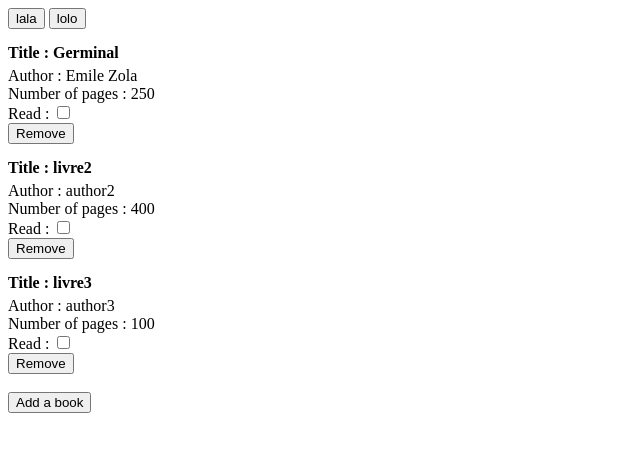
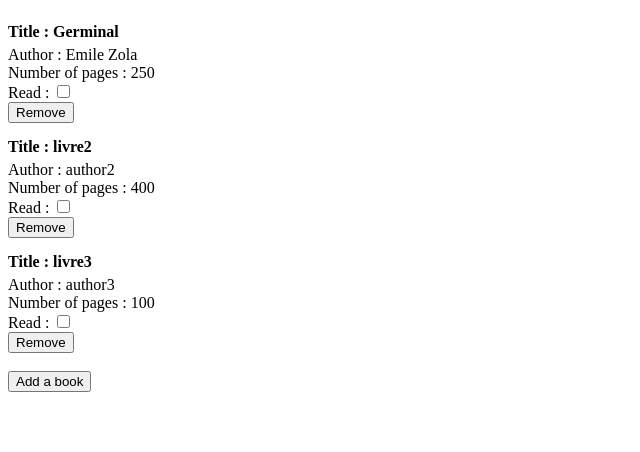
Before and after one commit to Maryam2329/Library_ex, a plain HTML site: page index.html in a window 1280 px wide. Shown: the whole page, without its empty margins (0-640 px from the left). Drawn offline with Linux system fonts and the light colour scheme.

Commit message:
just cleaned some dummies on the html

```diff
--- a/index.html
+++ b/index.html
@@ -9,8 +9,6 @@
     <script src="javascript.js" defer></script>
   </head>
   <body>
-    <button>lala</button>
 
-    <button>lolo</button>
   </body>
 </html>
```
